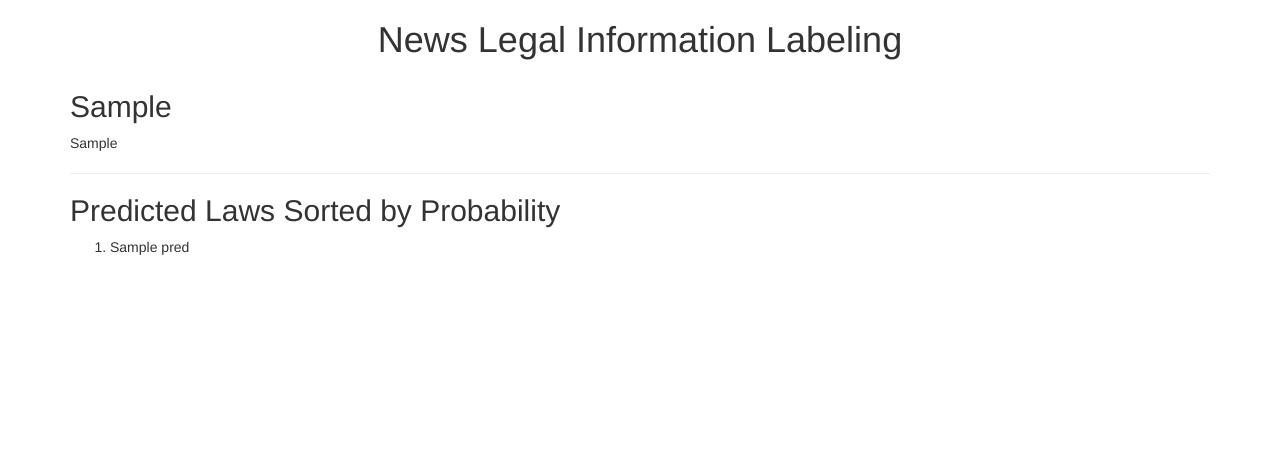
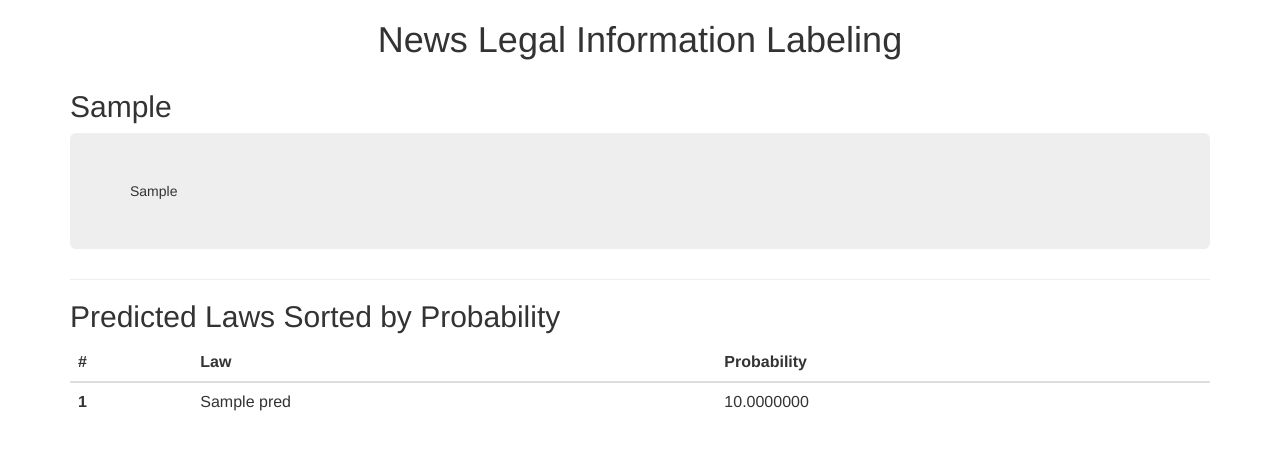
Before and after one commit to vickyliin/NLIL, a Django app: template NLIL_Demo/vickygod/templates/vickygod/base.html in a window 1280 px wide. Shown: the top 450 px of the page. Run offline with Django 3.2, Linux system fonts and the light colour scheme; the template is opened without the code that fills it: most values are stand-ins (such as "Sample title", 1, 10 or a date in 2020); some libraries are stand-ins or nearby versions.

Commit message:
Add table

```diff
--- a/NLIL_Demo/vickygod/model.py
+++ b/NLIL_Demo/vickygod/model.py
@@ -195,7 +195,7 @@ class CNN(Model):
             inp += [self.featurize(testset)]
         out = self.predict(inp)
 
-        return pd.Series((self.torel[x[::-1]] for x in out.argsort()),
+        return pd.Series(((np.arange(self.n_relation) + 1, self.torel[prob.argsort()[::-1]], prob[prob.argsort()[::-1]]) for prob in out),
                          index=testset.data.index,
                          name='Law')
 
--- a/NLIL_Demo/vickygod/templates/vickygod/base.html
+++ b/NLIL_Demo/vickygod/templates/vickygod/base.html
@@ -23,23 +23,35 @@
       <div-->
       <div id="output">
         <h2>{{ Arg1 }}</h2>
-        {{ Arg2 }}
+        <div class="jumbotron">{{ Arg2 }}</div>
         <hr>
         <h2>Predicted Laws Sorted by Probability</h2>
-        <ol>
-        {% for pred in predict|slice:":25" %}
-          {% if pred == Relation %}
-            <li><b>{{ pred }} (Ans)</b></li>
-          {% else %}
-            <li>{{ pred }}</li>
-          {% endif %}
-        {% endfor %}
-        </ol>
-      </div>
+        <table class="table">
+        <thead>
+          <tr>
+            <th>#</th>
+            <th>Law</th>
+            <th>Probability</th>
+          </tr>
+        </thead>
+        <tbody>
+          {% for rank, pred, prob in predict|slice:":25" %}
+          <tr {% if pred == Relation %}class="success"{% endif %}>
+            <th scope="row">{{ rank }}</th>
+            {% if pred == Relation %}
+              <td><b>{{ pred }} (Ans)</b></td>
+            {% else %}
+              <td>{{ pred }}</td>
+            {% endif %}
+            <td>{{ prob|floatformat:7 }}</td>
+          </tr>
+          {% endfor %}
+        </tbody>
+      </table>
     </div>
   </body>
 
-  <script>
+  <!--script>
     var submit = 'button'
     $(submit).click(
       function () {
@@ -57,6 +69,6 @@
         }
       }
     );
-  </script>
+  </script-->
 
 </html>
--- a/NLIL_Demo/vickygod/views.py
+++ b/NLIL_Demo/vickygod/views.py
@@ -20,7 +20,6 @@ def run_once(f):
 
 @run_once
 def init_model():
-
     global dataset
 
     with open(base + 'data/dataset.p', 'rb') as f:
@@ -46,7 +45,7 @@ def nlil(request):
     ind = int(request.GET.get('ind', random.choice(dataset.data.index)))
     Arg1 = ' '.join(dataset.data.Arg1[ind])
     Arg2 = ' '.join(dataset.data.Arg2[ind])
-    predict = dataset.data.predict[ind]
+    predict = np.dstack(dataset.data.predict[ind])[0]
     Relation = dataset.data.Relation[ind]
     return render(request, 'vickygod/base.html',
                   {'Arg1': Arg1, 'Arg2': Arg2, 'predict': predict, 'Relation': Relation})
```
